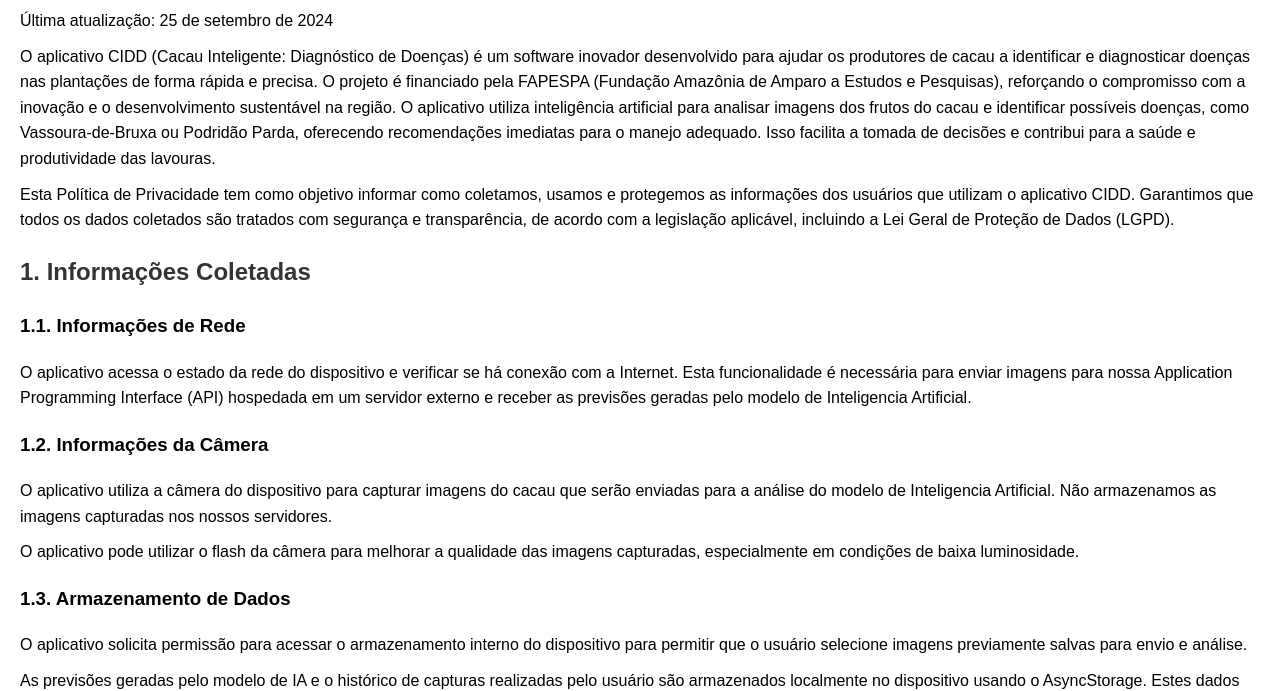
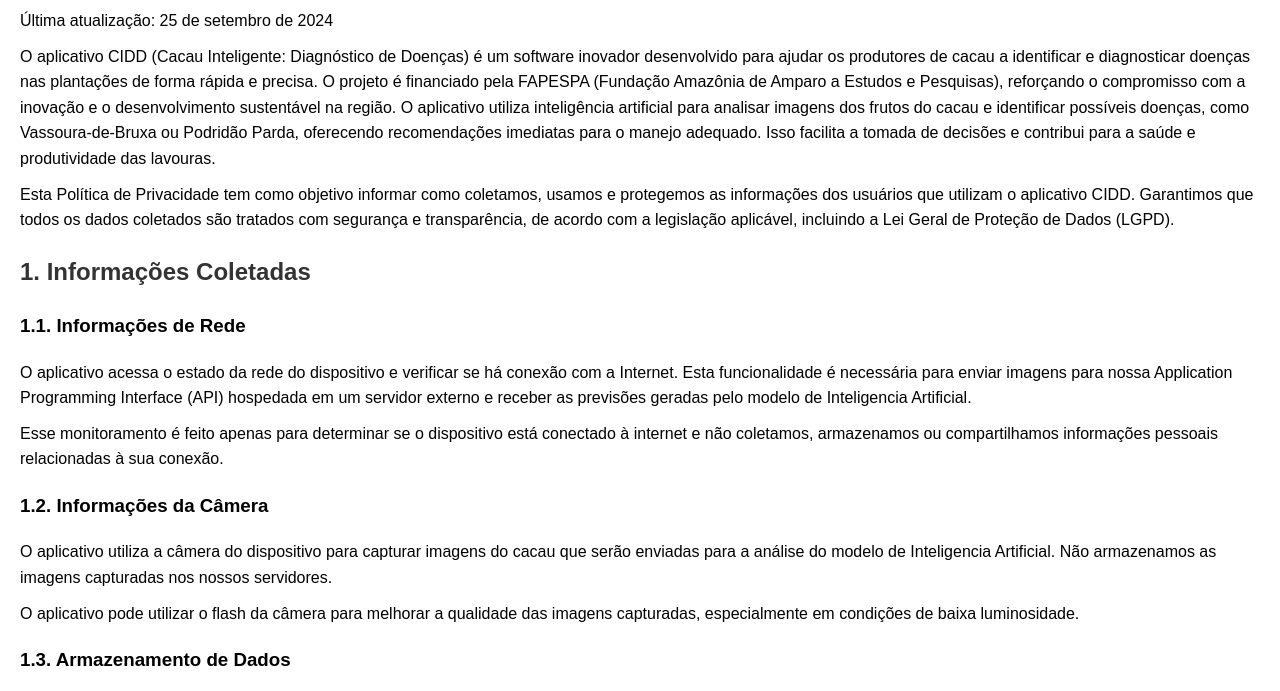
Before and after one commit to Micaiastalentino/cidd_app, a website: page politica_privacidade_cidd.html in a window 1280 px wide. Shown: the part 86-777 px from the top of the page. Drawn offline with Linux system fonts and the light colour scheme.

Commit message:
Atualizações 1.2

```diff
--- a/politica_privacidade_cidd.html
+++ b/politica_privacidade_cidd.html
@@ -32,6 +32,7 @@
         <h2>1. Informações Coletadas</h2>
         <h3>1.1. Informações de Rede</h3>
         <p>O aplicativo acessa o estado da rede do dispositivo e verificar se há conexão com a Internet. Esta funcionalidade é necessária para enviar imagens para nossa Application Programming Interface (API) hospedada em um servidor externo e receber as previsões geradas pelo modelo de Inteligencia Artificial.</p>
+        <p>Esse monitoramento é feito apenas para determinar se o dispositivo está conectado à internet e não coletamos, armazenamos ou compartilhamos informações pessoais relacionadas à sua conexão.</p>
 
         <h3>1.2. Informações da Câmera</h3>
         <p>O aplicativo utiliza a câmera do dispositivo para capturar imagens do cacau que serão enviadas para a análise do modelo de Inteligencia Artificial. Não armazenamos as imagens capturadas nos nossos servidores.</p>
```
